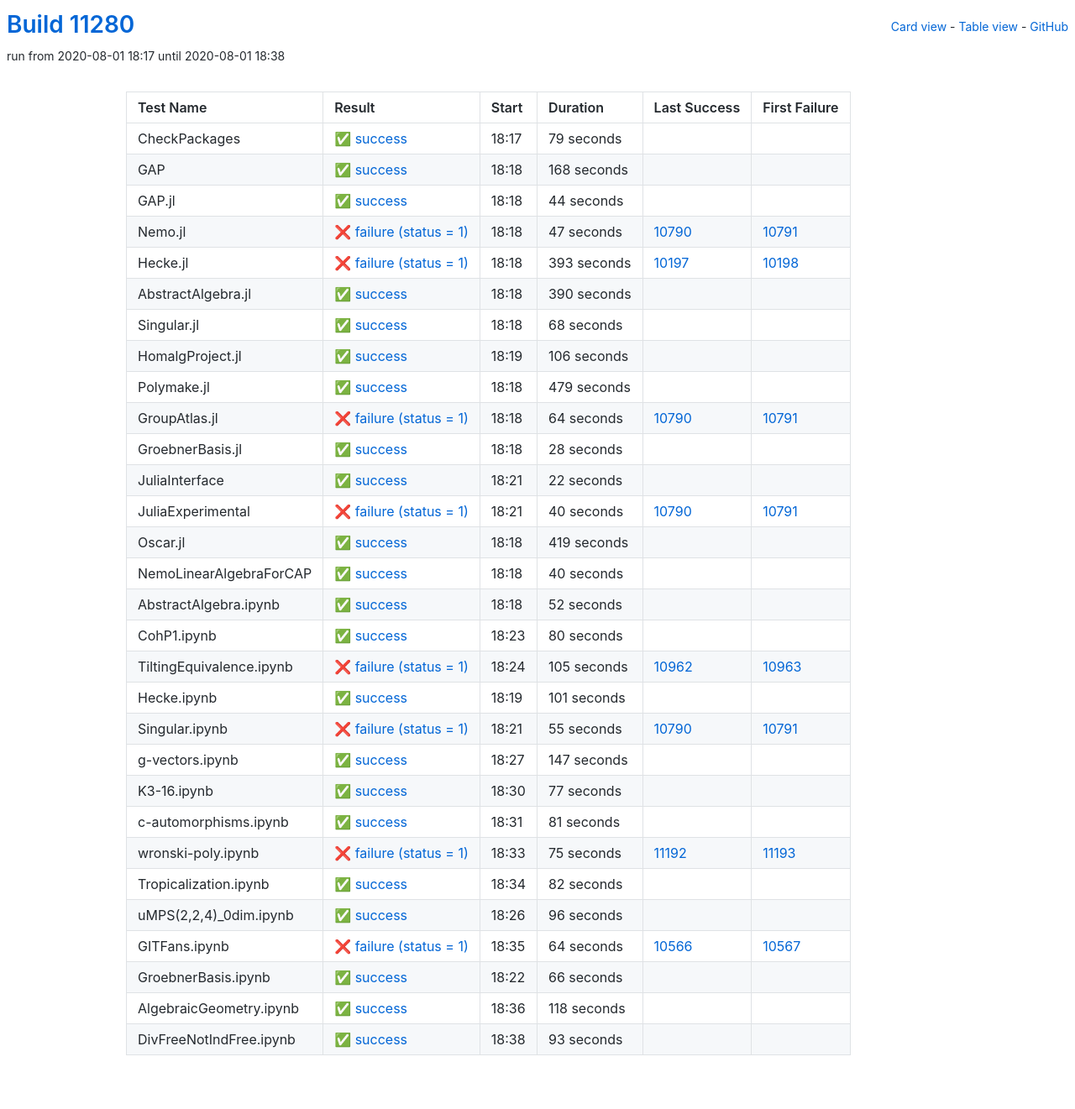
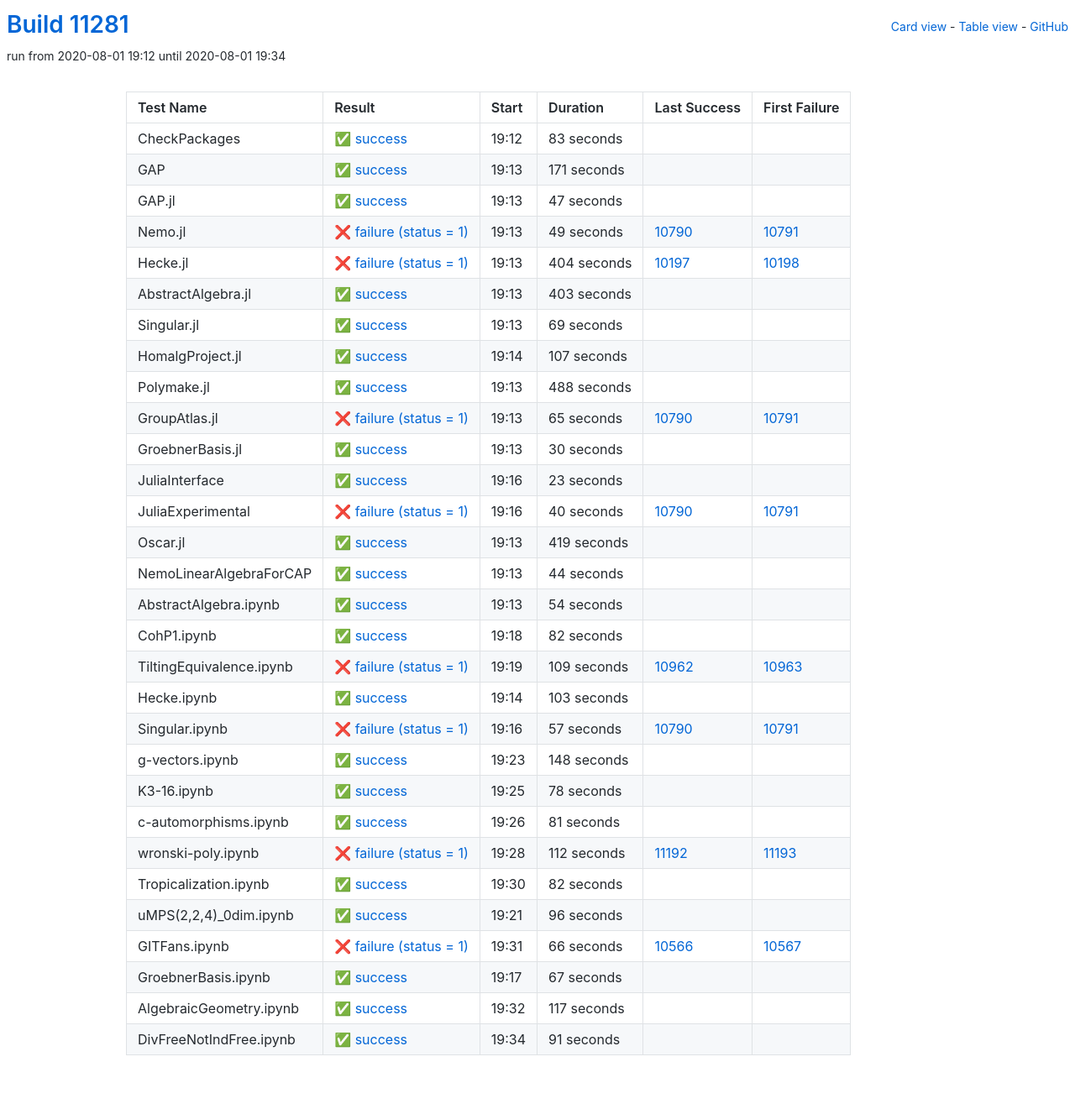
Before and after one commit to oscar-system/oscar-ci-status, a Jekyll site: the page built from table.html, in a window 1280 px wide. Shown: the whole page at 84% size. Built offline with Jekyll 4.4.1, drawn with Linux system fonts in a browser that asks for light colours.

Commit message:
Build #11281

```diff
--- a/_data/ci.yml
+++ b/_data/ci.yml
@@ -1,6 +1,6 @@
 ---
-build: 11280
-build_url: https://oscarci.mathematik.uni-kl.de/job/oscar/11280/
+build: 11281
+build_url: https://oscarci.mathematik.uni-kl.de/job/oscar/11281/
 job: oscar
 organization: oscar-system
 repo: oscar-ci-status
@@ -8,152 +8,152 @@
 tests:
 - name: CheckPackages
   id: checkpackages
-  log: https://oscarci.mathematik.uni-kl.de/job/oscar/11280/artifact/logs/build-11280/CheckPackages.log
-  start: 2020-08-01 18:17
+  log: https://oscarci.mathematik.uni-kl.de/job/oscar/11281/artifact/logs/build-11281/CheckPackages.log
+  start: 2020-08-01 19:12
   success: true
   exitcode: 0
   status: success
-  duration: 79
+  duration: 83
   last_success: false
   last_success_url:
   first_failure: false
   first_failure_url:
 - name: GAP
   id: gap
-  log: https://oscarci.mathematik.uni-kl.de/job/oscar/11280/artifact/logs/build-11280/GAP.log
-  start: 2020-08-01 18:18
+  log: https://oscarci.mathematik.uni-kl.de/job/oscar/11281/artifact/logs/build-11281/GAP.log
+  start: 2020-08-01 19:13
   success: true
   exitcode: 0
   status: success
-  duration: 168
+  duration: 171
   last_success: false
   last_success_url:
   first_failure: false
   first_failure_url:
 - name: GAP.jl
   id: gap-jl
-  log: https://oscarci.mathematik.uni-kl.de/job/oscar/11280/artifact/logs/build-11280/GAP.jl.log
-  start: 2020-08-01 18:18
+  log: https://oscarci.mathematik.uni-kl.de/job/oscar/11281/artifact/logs/build-11281/GAP.jl.log
+  start: 2020-08-01 19:13
   success: true
   exitcode: 0
   status: success
-  duration: 44
+  duration: 47
   last_success: false
   last_success_url:
   first_failure: false
   first_failure_url:
 - name: Nemo.jl
   id: nemo-jl
-  log: https://oscarci.mathematik.uni-kl.de/job/oscar/11280/artifact/logs/build-11280/Nemo.jl.log
-  start: 2020-08-01 18:18
+  log: https://oscarci.mathematik.uni-kl.de/job/oscar/11281/artifact/logs/build-11281/Nemo.jl.log
+  start: 2020-08-01 19:13
   success: false
   exitcode: 1
   status: failure
-  duration: 47
+  duration: 49
   last_success: 10790
   last_success_url: https://oscarci.mathematik.uni-kl.de/job/oscar/10790/
   first_failure: 10791
   first_failure_url: https://oscarci.mathematik.uni-kl.de/job/oscar/10791/
 - name: Hecke.jl
   id: hecke-jl
-  log: https://oscarci.mathematik.uni-kl.de/job/oscar/11280/artifact/logs/build-11280/Hecke.jl.log
-  start: 2020-08-01 18:18
+  log: https://oscarci.mathematik.uni-kl.de/job/oscar/11281/artifact/logs/build-11281/Hecke.jl.log
+  start: 2020-08-01 19:13
   success: false
   exitcode: 1
   status: failure
-  duration: 393
+  duration: 404
   last_success: 10197
   last_success_url: https://oscarci.mathematik.uni-kl.de/job/oscar/10197/
   first_failure: 10198
   first_failure_url: https://oscarci.mathematik.uni-kl.de/job/oscar/10198/
 - name: AbstractAlgebra.jl
   id: abstractalgebra-jl
-  log: https://oscarci.mathematik.uni-kl.de/job/oscar/11280/artifact/logs/build-11280/AbstractAlgebra.jl.log
-  start: 2020-08-01 18:18
+  log: https://oscarci.mathematik.uni-kl.de/job/oscar/11281/artifact/logs/build-11281/AbstractAlgebra.jl.log
+  start: 2020-08-01 19:13
   success: true
   exitcode: 0
   status: success
-  duration: 390
+  duration: 403
   last_success: false
   last_success_url:
   first_failure: false
   first_failure_url:
 - name: Singular.jl
   id: singular-jl
-  log: https://oscarci.mathematik.uni-kl.de/job/oscar/11280/artifact/logs/build-11280/Singular.jl.log
-  start: 2020-08-01 18:18
+  log: https://oscarci.mathematik.uni-kl.de/job/oscar/11281/artifact/logs/build-11281/Singular.jl.log
+  start: 2020-08-01 19:13
   success: true
   exitcode: 0
   status: success
-  duration: 68
+  duration: 69
   last_success: false
   last_success_url:
   first_failure: false
   first_failure_url:
 - name: HomalgProject.jl
   id: homalgproject-jl
-  log: https://oscarci.mathematik.uni-kl.de/job/oscar/11280/artifact/logs/build-11280/HomalgProject.jl.log
-  start: 2020-08-01 18:19
+  log: https://oscarci.mathematik.uni-kl.de/job/oscar/11281/artifact/logs/build-11281/HomalgProject.jl.log
+  start: 2020-08-01 19:14
   success: true
   exitcode: 0
   status: success
-  duration: 106
+  duration: 107
   last_success: false
   last_success_url:
   first_failure: false
   first_failure_url:
 - name: Polymake.jl
   id: polymake-jl
-  log: https://oscarci.mathematik.uni-kl.de/job/oscar/11280/artifact/logs/build-11280/Polymake.jl.log
-  start: 2020-08-01 18:18
+  log: https://oscarci.mathematik.uni-kl.de/job/oscar/11281/artifact/logs/build-11281/Polymake.jl.log
+  start: 2020-08-01 19:13
   success: true
   exitcode: 0
   status: success
-  duration: 479
+  duration: 488
   last_success: false
   last_success_url:
   first_failure: false
   first_failure_url:
 - name: GroupAtlas.jl
   id: groupatlas-jl
-  log: https://oscarci.mathematik.uni-kl.de/job/oscar/11280/artifact/logs/build-11280/GroupAtlas.jl.log
-  start: 2020-08-01 18:18
+  log: https://oscarci.mathematik.uni-kl.de/job/oscar/11281/artifact/logs/build-11281/GroupAtlas.jl.log
+  start: 2020-08-01 19:13
   success: false
   exitcode: 1
   status: failure
-  duration: 64
+  duration: 65
   last_success: 10790
   last_success_url: https://oscarci.mathematik.uni-kl.de/job/oscar/10790/
   first_failure: 10791
   first_failure_url: https://oscarci.mathematik.uni-kl.de/job/oscar/10791/
 - name: GroebnerBasis.jl
   id: groebnerbasis-jl
-  log: https://oscarci.mathematik.uni-kl.de/job/oscar/11280/artifact/logs/build-11280/GroebnerBasis.jl.log
-  start: 2020-08-01 18:18
+  log: https://oscarci.mathematik.uni-kl.de/job/oscar/11281/artifact/logs/build-11281/GroebnerBasis.jl.log
+  start: 2020-08-01 19:13
   success: true
   exitcode: 0
   status: success
-  duration: 28
+  duration: 30
   last_success: false
   last_success_url:
   first_failure: false
   first_failure_url:
 - name: JuliaInterface
   id: juliainterface
-  log: https://oscarci.mathematik.uni-kl.de/job/oscar/11280/artifact/logs/build-11280/JuliaInterface.log
-  start: 2020-08-01 18:21
+  log: https://oscarci.mathematik.uni-kl.de/job/oscar/11281/artifact/logs/build-11281/JuliaInterface.log
+  start: 2020-08-01 19:16
   success: true
   exitcode: 0
   status: success
-  duration: 22
+  duration: 23
   last_success: false
   last_success_url:
   first_failure: false
   first_failure_url:
 - name: JuliaExperimental
   id: juliaexperimental
-  log: https://oscarci.mathematik.uni-kl.de/job/oscar/11280/artifact/logs/build-11280/JuliaExperimental.log
-  start: 2020-08-01 18:21
+  log: https://oscarci.mathematik.uni-kl.de/job/oscar/11281/artifact/logs/build-11281/JuliaExperimental.log
+  start: 2020-08-01 19:16
   success: false
   exitcode: 1
   status: failure
@@ -164,8 +164,8 @@
   first_failure_url: https://oscarci.mathematik.uni-kl.de/job/oscar/10791/
 - name: Oscar.jl
   id: oscar-jl
-  log: https://oscarci.mathematik.uni-kl.de/job/oscar/11280/artifact/logs/build-11280/Oscar.jl.log
-  start: 2020-08-01 18:18
+  log: https://oscarci.mathematik.uni-kl.de/job/oscar/11281/artifact/logs/build-11281/Oscar.jl.log
+  start: 2020-08-01 19:13
   success: true
   exitcode: 0
   status: success
@@ -176,104 +176,104 @@
   first_failure_url:
 - name: NemoLinearAlgebraForCAP
   id: nemolinearalgebraforcap
-  log: https://oscarci.mathematik.uni-kl.de/job/oscar/11280/artifact/logs/build-11280/NemoLinearAlgebraForCAP.log
-  start: 2020-08-01 18:18
+  log: https://oscarci.mathematik.uni-kl.de/job/oscar/11281/artifact/logs/build-11281/NemoLinearAlgebraForCAP.log
+  start: 2020-08-01 19:13
   success: true
   exitcode: 0
   status: success
-  duration: 40
+  duration: 44
   last_success: false
   last_success_url:
   first_failure: false
   first_failure_url:
 - name: AbstractAlgebra.ipynb
   id: abstractalgebra-ipynb
-  log: https://oscarci.mathematik.uni-kl.de/job/oscar/11280/artifact/logs/build-11280/AbstractAlgebra.ipynb.log
-  start: 2020-08-01 18:18
+  log: https://oscarci.mathematik.uni-kl.de/job/oscar/11281/artifact/logs/build-11281/AbstractAlgebra.ipynb.log
+  start: 2020-08-01 19:13
   success: true
   exitcode: 0
   status: success
-  duration: 52
+  duration: 54
   last_success: false
   last_success_url:
   first_failure: false
   first_failure_url:
 - name: CohP1.ipynb
   id: cohp1-ipynb
-  log: https://oscarci.mathematik.uni-kl.de/job/oscar/11280/artifact/logs/build-11280/CohP1.ipynb.log
-  start: 2020-08-01 18:23
+  log: https://oscarci.mathematik.uni-kl.de/job/oscar/11281/artifact/logs/build-11281/CohP1.ipynb.log
+  start: 2020-08-01 19:18
   success: true
   exitcode: 0
   status: success
-  duration: 80
+  duration: 82
   last_success: false
   last_success_url:
   first_failure: false
   first_failure_url:
 - name: TiltingEquivalence.ipynb
   id: tiltingequivalence-ipynb
-  log: https://oscarci.mathematik.uni-kl.de/job/oscar/11280/artifact/logs/build-11280/TiltingEquivalence.ipynb.log
-  start: 2020-08-01 18:24
+  log: https://oscarci.mathematik.uni-kl.de/job/oscar/11281/artifact/logs/build-11281/TiltingEquivalence.ipynb.log
+  start: 2020-08-01 19:19
   success: false
   exitcode: 1
   status: failure
-  duration: 105
+  duration: 109
   last_success: 10962
   last_success_url: https://oscarci.mathematik.uni-kl.de/job/oscar/10962/
   first_failure: 10963
   first_failure_url: https://oscarci.mathematik.uni-kl.de/job/oscar/10963/
 - name: Hecke.ipynb
   id: hecke-ipynb
-  log: https://oscarci.mathematik.uni-kl.de/job/oscar/11280/artifact/logs/build-11280/Hecke.ipynb.log
-  start: 2020-08-01 18:19
+  log: https://oscarci.mathematik.uni-kl.de/job/oscar/11281/artifact/logs/build-11281/Hecke.ipynb.log
+  start: 2020-08-01 19:14
   success: true
   exitcode: 0
   status: success
-  duration: 101
+  duration: 103
   last_success: false
   last_success_url:
   first_failure: false
   first_failure_url:
 - name: Singular.ipynb
   id: singular-ipynb
-  log: https://oscarci.mathematik.uni-kl.de/job/oscar/11280/artifact/logs/build-11280/Singular.ipynb.log
-  start: 2020-08-01 18:21
+  log: https://oscarci.mathematik.uni-kl.de/job/oscar/11281/artifact/logs/build-11281/Singular.ipynb.log
+  start: 2020-08-01 19:16
   success: false
   exitcode: 1
   status: failure
-  duration: 55
+  duration: 57
   last_success: 10790
   last_success_url: https://oscarci.mathematik.uni-kl.de/job/oscar/10790/
   first_failure: 10791
   first_failure_url: https://oscarci.mathematik.uni-kl.de/job/oscar/10791/
 - name: g-vectors.ipynb
   id: g-vectors-ipynb
-  log: https://oscarci.mathematik.uni-kl.de/job/oscar/11280/artifact/logs/build-11280/g-vectors.ipynb.log
-  start: 2020-08-01 18:27
+  log: https://oscarci.mathematik.uni-kl.de/job/oscar/11281/artifact/logs/build-11281/g-vectors.ipynb.log
+  start: 2020-08-01 19:23
   success: true
   exitcode: 0
   status: success
-  duration: 147
+  duration: 148
   last_success: false
   last_success_url:
   first_failure: false
   first_failure_url:
 - name: K3-16.ipynb
   id: k3-16-ipynb
-  log: https://oscarci.mathematik.uni-kl.de/job/oscar/11280/artifact/logs/build-11280/K3-16.ipynb.log
-  start: 2020-08-01 18:30
+  log: https://oscarci.mathematik.uni-kl.de/job/oscar/11281/artifact/logs/build-11281/K3-16.ipynb.log
+  start: 2020-08-01 19:25
   success: true
   exitcode: 0
   status: success
-  duration: 77
+  duration: 78
   last_success: false
   last_success_url:
   first_failure: false
   first_failure_url:
 - name: c-automorphisms.ipynb
   id: c-automorphisms-ipynb
-  log: https://oscarci.mathematik.uni-kl.de/job/oscar/11280/artifact/logs/build-11280/c-automorphisms.ipynb.log
-  start: 2020-08-01 18:31
+  log: https://oscarci.mathematik.uni-kl.de/job/oscar/11281/artifact/logs/build-11281/c-automorphisms.ipynb.log
+  start: 2020-08-01 19:26
   success: true
   exitcode: 0
   status: success
@@ -284,20 +284,20 @@
   first_failure_url:
 - name: wronski-poly.ipynb
   id: wronski-poly-ipynb
-  log: https://oscarci.mathematik.uni-kl.de/job/oscar/11280/artifact/logs/build-11280/wronski-poly.ipynb.log
-  start: 2020-08-01 18:33
+  log: https://oscarci.mathematik.uni-kl.de/job/oscar/11281/artifact/logs/build-11281/wronski-poly.ipynb.log
+  start: 2020-08-01 19:28
   success: false
   exitcode: 1
   status: failure
-  duration: 75
+  duration: 112
   last_success: 11192
   last_success_url: https://oscarci.mathematik.uni-kl.de/job/oscar/11192/
   first_failure: 11193
   first_failure_url: https://oscarci.mathematik.uni-kl.de/job/oscar/11193/
 - name: Tropicalization.ipynb
   id: tropicalization-ipynb
-  log: https://oscarci.mathematik.uni-kl.de/job/oscar/11280/artifact/logs/build-11280/Tropicalization.ipynb.log
-  start: 2020-08-01 18:34
+  log: https://oscarci.mathematik.uni-kl.de/job/oscar/11281/artifact/logs/build-11281/Tropicalization.ipynb.log
+  start: 2020-08-01 19:30
   success: true
   exitcode: 0
   status: success
@@ -308,8 +308,8 @@
   first_failure_url:
 - name: uMPS(2,2,4)_0dim.ipynb
   id: umps-2-2-4-0dim-ipynb
-  log: https://oscarci.mathematik.uni-kl.de/job/oscar/11280/artifact/logs/build-11280/uMPS-2-2-4-_0dim.ipynb.log
-  start: 2020-08-01 18:26
+  log: https://oscarci.mathematik.uni-kl.de/job/oscar/11281/artifact/logs/build-11281/uMPS-2-2-4-_0dim.ipynb.log
+  start: 2020-08-01 19:21
   success: true
   exitcode: 0
   status: success
@@ -320,48 +320,48 @@
   first_failure_url:
 - name: GITFans.ipynb
   id: gitfans-ipynb
-  log: https://oscarci.mathematik.uni-kl.de/job/oscar/11280/artifact/logs/build-11280/GITFans.ipynb.log
-  start: 2020-08-01 18:35
+  log: https://oscarci.mathematik.uni-kl.de/job/oscar/11281/artifact/logs/build-11281/GITFans.ipynb.log
+  start: 2020-08-01 19:31
   success: false
   exitcode: 1
   status: failure
-  duration: 64
+  duration: 66
   last_success: 10566
   last_success_url: https://oscarci.mathematik.uni-kl.de/job/oscar/10566/
   first_failure: 10567
   first_failure_url: https://oscarci.mathematik.uni-kl.de/job/oscar/10567/
 - name: GroebnerBasis.ipynb
   id: groebnerbasis-ipynb
-  log: https://oscarci.mathematik.uni-kl.de/job/oscar/11280/artifact/logs/build-11280/GroebnerBasis.ipynb.log
-  start: 2020-08-01 18:22
+  log: https://oscarci.mathematik.uni-kl.de/job/oscar/11281/artifact/logs/build-11281/GroebnerBasis.ipynb.log
+  start: 2020-08-01 19:17
   success: true
   exitcode: 0
   status: success
-  duration: 66
+  duration: 67
   last_success: false
   last_success_url:
   first_failure: false
   first_failure_url:
 - name: AlgebraicGeometry.ipynb
   id: algebraicgeometry-ipynb
-  log: https://oscarci.mathematik.uni-kl.de/job/oscar/11280/artifact/logs/build-11280/AlgebraicGeometry.ipynb.log
-  start: 2020-08-01 18:36
+  log: https://oscarci.mathematik.uni-kl.de/job/oscar/11281/artifact/logs/build-11281/AlgebraicGeometry.ipynb.log
+  start: 2020-08-01 19:32
   success: true
   exitcode: 0
   status: success
-  duration: 118
+  duration: 117
   last_success: false
   last_success_url:
   first_failure: false
   first_failure_url:
 - name: DivFreeNotIndFree.ipynb
   id: divfreenotindfree-ipynb
-  log: https://oscarci.mathematik.uni-kl.de/job/oscar/11280/artifact/logs/build-11280/DivFreeNotIndFree.ipynb.log
-  start: 2020-08-01 18:38
+  log: https://oscarci.mathematik.uni-kl.de/job/oscar/11281/artifact/logs/build-11281/DivFreeNotIndFree.ipynb.log
+  start: 2020-08-01 19:34
   success: true
   exitcode: 0
   status: success
-  duration: 93
+  duration: 91
   last_success: false
   last_success_url:
   first_failure: false
```
Also changed, not shown: README.md.
